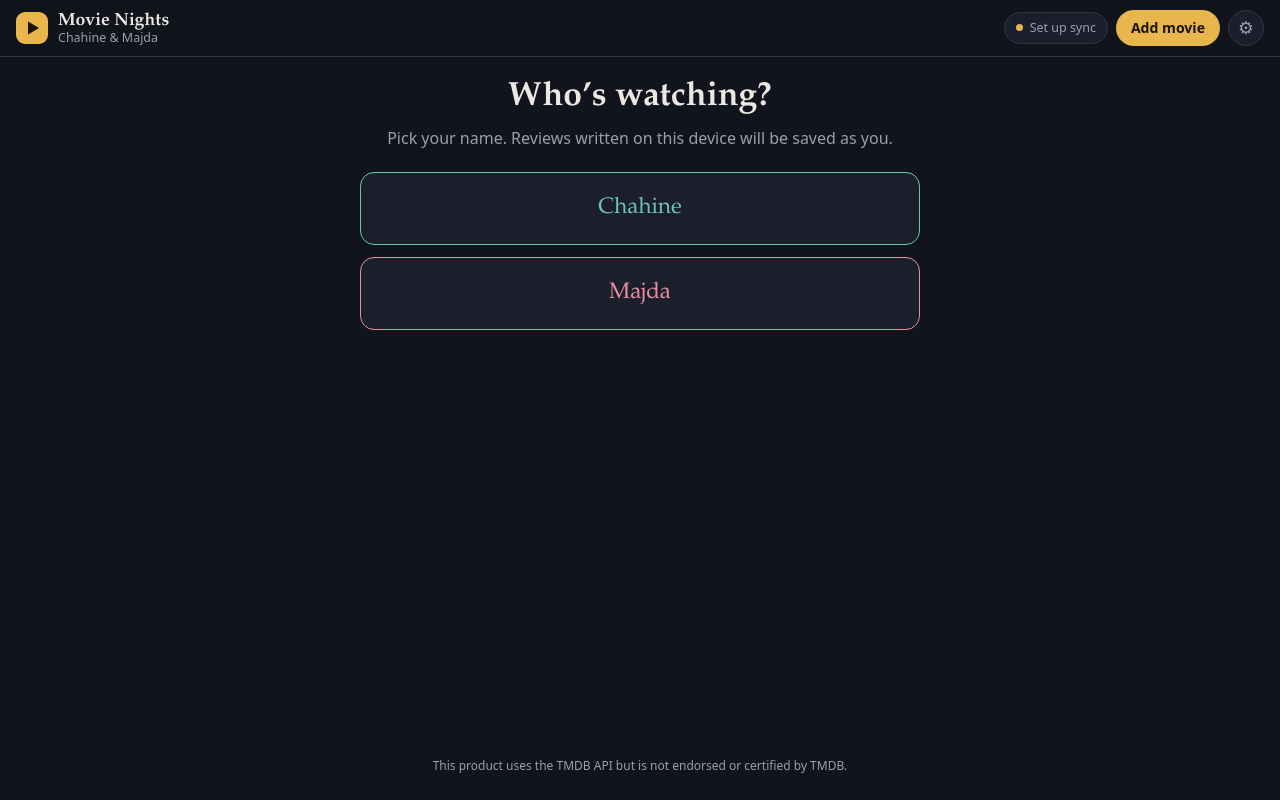
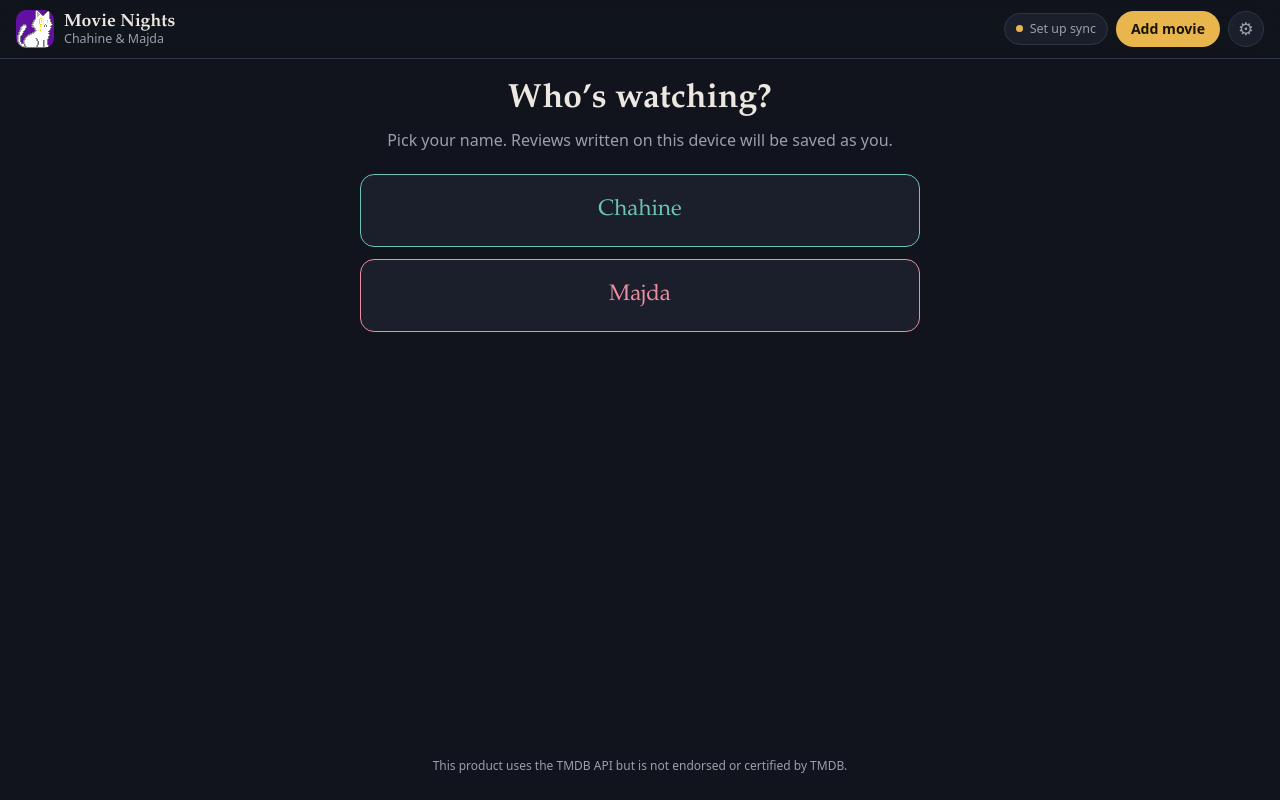
Before and after one commit to Dhahine/movie-reviews, a plain HTML site: page index.html in a window 1280 px wide. Drawn offline with Linux system fonts and the light colour scheme.

Commit message:
Add files via upload

```diff
--- a/index.html
+++ b/index.html
@@ -19,10 +19,7 @@
 
   <header class="top">
     <a href="#/" class="brand" aria-label="Movie Nights, home">
-      <svg class="brand-mark" viewBox="0 0 32 32" aria-hidden="true">
-        <rect width="32" height="32" rx="9" fill="#e8b64c"/>
-        <path d="M12 9.5v13l11-6.5z" fill="#1b1405"/>
-      </svg>
+      <img class="brand-mark" src="logo.png" width="38" height="38" alt="" aria-hidden="true">
       <span class="brand-text"><b>Movie Nights</b><small id="tagline"></small></span>
     </a>
     <div class="actions">
--- a/style.css
+++ b/style.css
@@ -52,7 +52,7 @@ button { font: inherit; color: inherit; }
   border-bottom: 1px solid var(--line);
 }
 .brand { display: flex; align-items: center; gap: 10px; min-width: 0; }
-.brand-mark { width: 32px; height: 32px; flex: none; }
+.brand-mark { width: 38px; height: 38px; flex: none; border-radius: 10px; image-rendering: pixelated; }
 .brand-text { display: flex; flex-direction: column; line-height: 1.15; min-width: 0; }
 .brand-text b { font-family: var(--serif); font-size: 1.1rem; font-weight: 600; }
 .brand-text small { color: var(--muted); font-size: 0.78rem; white-space: nowrap; overflow: hidden; text-overflow: ellipsis; }
```
Also changed, not shown: apple-touch-icon.png, icon-192.png, icon-512.png, icon-maskable-512.png (added), logo.png (added), manifest.webmanifest.
